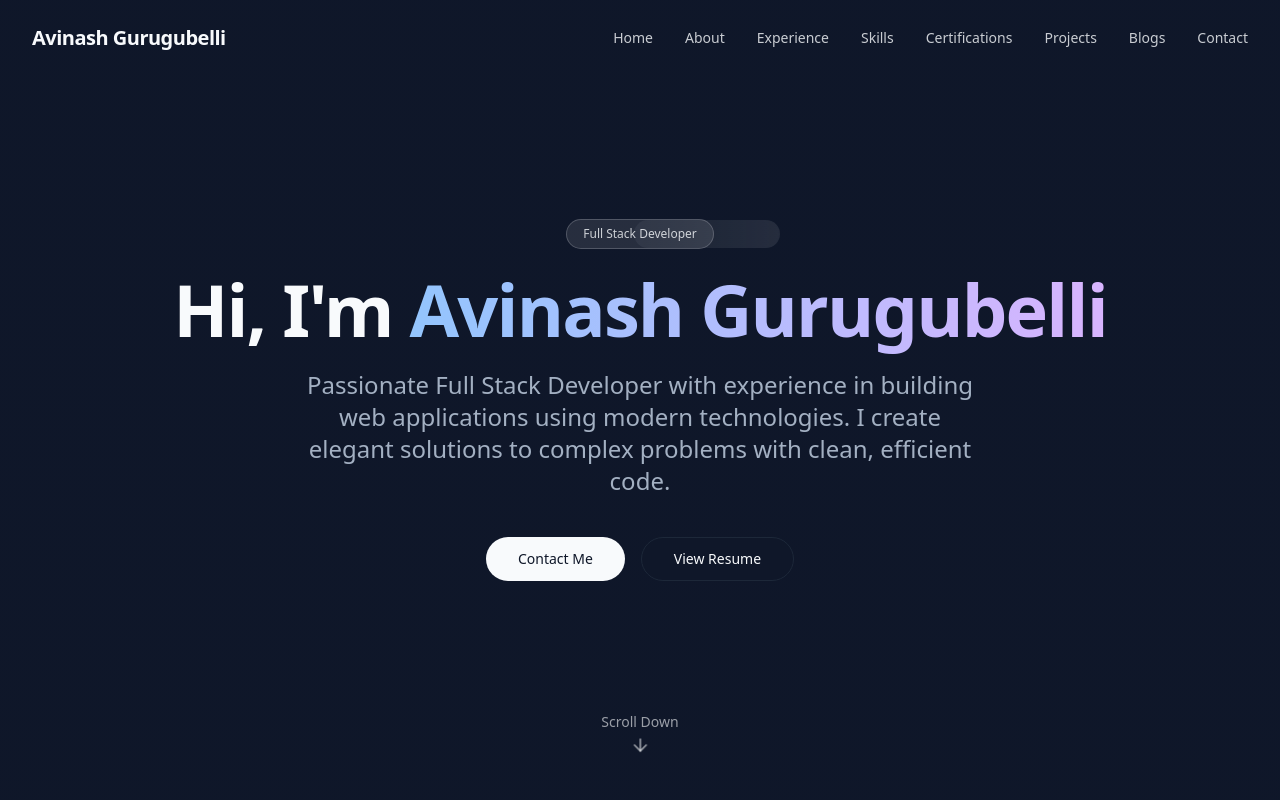
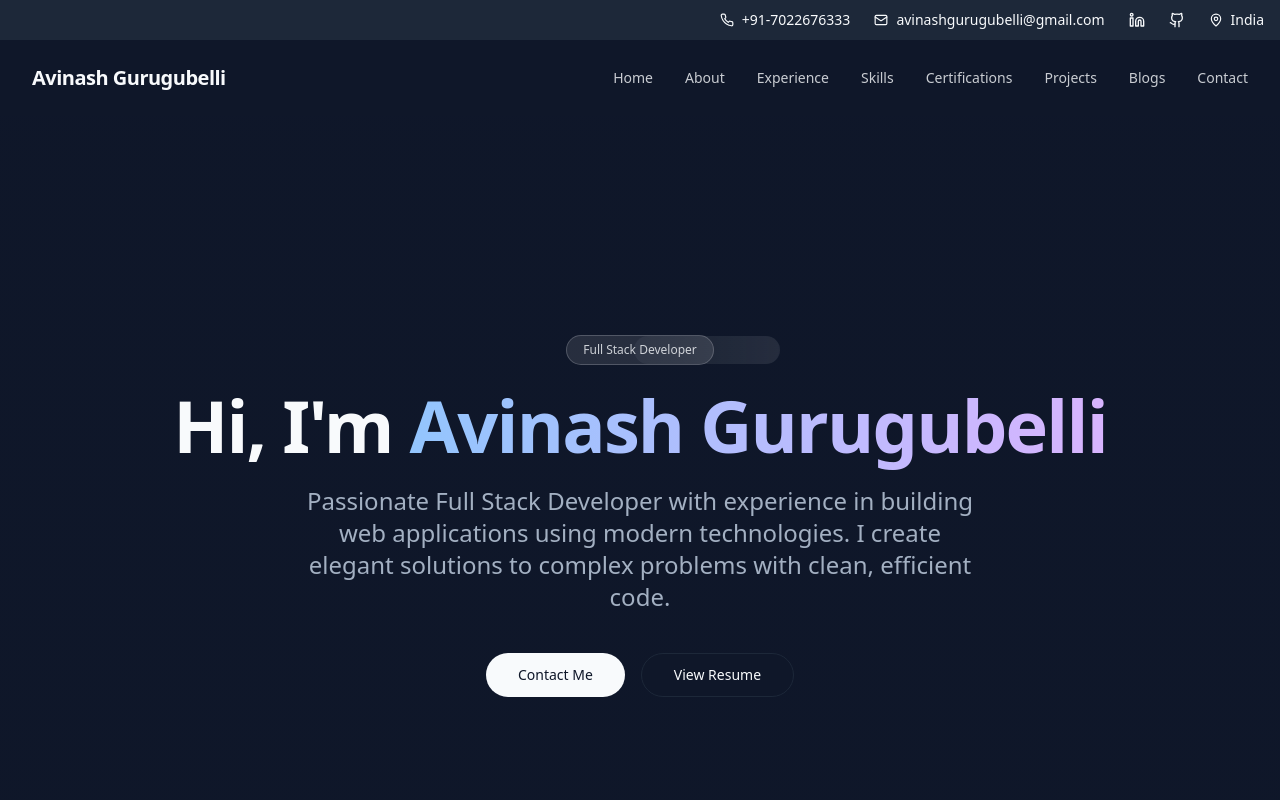
Before and after one commit to Avinashgurugubelli/my-portfolio-website, a React (Vite) app: page / in a window 1280 px wide. Shown: the top 800 px of the page. Built offline with nearby package versions, Linux system fonts and the light colour scheme.

Commit message:
Refactor: Enhance Navbar component with improved navigation handling and contact ribbon with social links added

```diff
--- a/src/components/Navbar.tsx
+++ b/src/components/Navbar.tsx
@@ -1,17 +1,16 @@
 import { useState, useEffect } from "react";
-import { Link } from "react-router-dom";
-import { PersonalInfo } from "@/config/types";
+import { Link, useLocation, useNavigate } from "react-router-dom";
+import { MenuIcon, XIcon, Mail, Phone, MapPin, Github, Linkedin } from "lucide-react";
 import personalJson from "@/config/personal.json";
-import { MenuIcon, XIcon } from "lucide-react";
+import socialJson from "@/config/social.json";
 
 const Navbar = () => {
   const [isOpen, setIsOpen] = useState(false);
   const [scrolled, setScrolled] = useState(false);
-  const [personalInfo, setPersonalInfo] = useState<PersonalInfo | null>(null);
+  const location = useLocation();
+  const navigate = useNavigate();
 
   useEffect(() => {
-    setPersonalInfo(personalJson as PersonalInfo);
-
     const handleScroll = () => {
       const isScrolled = window.scrollY > 10;
       if (isScrolled !== scrolled) {
@@ -28,21 +27,98 @@ const Navbar = () => {
   const toggleMenu = () => setIsOpen(!isOpen);
 
   const navLinks = [
-    { name: "Home", path: "#home" },
-    { name: "About", path: "#about" },
-    { name: "Experience", path: "#experience" },
-    { name: "Skills", path: "#skills" },
-    { name: "Certifications", path: "#certifications" },
-    { name: "Projects", path: "#projects" },
+    { name: "Home", path: "/" },
+    { name: "About", path: "/#about" },
+    { name: "Experience", path: "/#experience" },
+    { name: "Skills", path: "/#skills" },
+    { name: "Certifications", path: "/#certifications" },
+    { name: "Projects", path: "/#projects" },
     { name: "Blogs", path: "/blogs" },
-    { name: "Contact", path: "#contact" },
+    { name: "Contact", path: "/#contact" },
   ];
 
-  if (!personalInfo) return null;
+  const closeMenu = () => {
+    if (isOpen) setIsOpen(false);
+  };
+
+  const handleNavigation = (path: string) => {
+    closeMenu();
+
+    // Fix for navigating to hash links from other pages
+    if (path.startsWith('/#') && location.pathname !== '/') {
+      navigate('/');
+      // Use a small timeout to ensure the navigation completes before scrolling
+      setTimeout(() => {
+        const element = document.querySelector(path.substring(1));
+        if (element) {
+          element.scrollIntoView({ behavior: 'smooth' });
+        }
+      }, 100);
+    }
+    // For hash links on the home page
+    else if (path.startsWith('/#') && location.pathname === '/') {
+      const element = document.querySelector(path.substring(1));
+      if (element) {
+        element.scrollIntoView({ behavior: 'smooth' });
+      }
+    }
+  };
 
   return (
+    <>
+      {/* Contact Ribbon */}
+      <div className="bg-secondary text-secondary-foreground py-2.5 px-4 text-sm hidden md:block relative">
+        <div className="max-w-7xl mx-auto flex justify-between items-center">
+          <div className="flex space-x-6">
+
+          </div>
+          <div className="flex items-center space-x-6">
+            <a href={`tel:${personalJson.phoneNumber}`} className="flex items-center gap-2 hover:text-primary transition-colors">
+              <Phone className="h-3.5 w-3.5" />
+              <span>{personalJson.phoneNumber}</span>
+            </a>
+            <a href={`mailto:${personalJson.email}`} className="flex items-center gap-2 hover:text-primary transition-colors">
+              <Mail className="h-3.5 w-3.5" />
+              <span>{personalJson.email}</span>
+            </a>
+            {socialJson.socialLinks.map((link) => (
+              link.name === "LinkedIn" && (
+                <a
+                  key={link.name}
+                  href={link.url}
+                  target="_blank"
+                  rel="noopener noreferrer"
+                  className="hover:text-primary transition-colors flex items-center gap-2"
+                >
+                  <Linkedin className="h-4 w-4" />
+                  {/* <span>LinkedIn</span> */}
+                </a>
+              )
+            ))}
+            {socialJson.socialLinks.map((link) => (
+              link.name === "GitHub" && (
+                <a
+                  key={link.name}
+                  href={link.url}
+                  target="_blank"
+                  rel="noopener noreferrer"
+                  className="hover:text-primary transition-colors flex items-center gap-2"
+                >
+                  <Github className="h-4 w-4" />
+                  {/* <span>GitHub</span> */}
+                </a>
+              )
+            ))}
+            <div className="flex items-center gap-2">
+              <MapPin className="h-3.5 w-3.5" />
+              <span>{personalJson.location}</span>
+            </div>
+          </div>
+        </div>
+      </div>
+
       <header
-      className={`fixed top-0 left-0 right-0 z-50 transition-all duration-300 ${
+        className={`sticky top-0 left-0 right-0 z-50 transition-all duration-300 ${
           scrolled ? "bg-background/90 backdrop-blur-lg shadow-md" : "bg-transparent"
         }`}
       >
@@ -51,18 +127,23 @@ const Navbar = () => {
             <Link
               to="/"
               className="text-xl font-semibold tracking-tight hover:opacity-80 transition-opacity"
+              onClick={closeMenu}
             >
-            {personalInfo.name}
+              {personalJson.name}
             </Link>
 
             {/* Desktop Navigation */}
             <nav className="hidden md:flex space-x-8">
               {navLinks.map((link) => (
-              link.path.startsWith("#") ? (
+                link.path.startsWith("/#") ? (
                   <a
                     key={link.name}
-                  href={link.path}
+                    href="#"
                     className="text-sm font-medium text-primary/80 hover:text-primary transition-colors relative after:absolute after:bottom-0 after:left-0 after:right-0 after:h-[1px] after:w-0 after:bg-primary after:transition-all hover:after:w-full"
+                    onClick={(e) => {
+                      e.preventDefault();
+                      handleNavigation(link.path);
+                    }}
                   >
                     {link.name}
                   </a>
@@ -71,6 +152,7 @@ const Navbar = () => {
                     key={link.name}
                     to={link.path}
                     className="text-sm font-medium text-primary/80 hover:text-primary transition-colors relative after:absolute after:bottom-0 after:left-0 after:right-0 after:h-[1px] after:w-0 after:bg-primary after:transition-all hover:after:w-full"
+                    onClick={closeMenu}
                   >
                     {link.name}
                   </Link>
@@ -95,18 +177,21 @@ const Navbar = () => {
 
         {/* Mobile Navigation Menu */}
         <div
-        className={`fixed inset-0 z-40 bg-background/95 backdrop-blur-lg transform transition-transform duration-300 ease-in-out ${
+          className={`fixed inset-0 z-40 bg-background transform transition-transform duration-300 ease-in-out ${
             isOpen ? "translate-x-0" : "translate-x-full"
           } md:hidden`}
         >
           <div className="flex flex-col items-center justify-center h-full space-y-8">
             {navLinks.map((link) => (
-            link.path.startsWith("#") ? (
+              link.path.startsWith("/#") ? (
                 <a
                   key={link.name}
-                href={link.path}
+                  href="#"
                   className="text-2xl font-medium text-primary/80 hover:text-primary transition-colors"
-                onClick={() => setIsOpen(false)}
+                  onClick={(e) => {
+                    e.preventDefault();
+                    handleNavigation(link.path);
+                  }}
                 >
                   {link.name}
                 </a>
@@ -115,7 +200,7 @@ const Navbar = () => {
                   key={link.name}
                   to={link.path}
                   className="text-2xl font-medium text-primary/80 hover:text-primary transition-colors"
-                onClick={() => setIsOpen(false)}
+                  onClick={closeMenu}
                 >
                   {link.name}
                 </Link>
@@ -124,6 +209,7 @@ const Navbar = () => {
           </div>
         </div>
       </header>
+    </>
   );
 };
 
```
Lines whose indentation alone changed are shown as unchanged.
